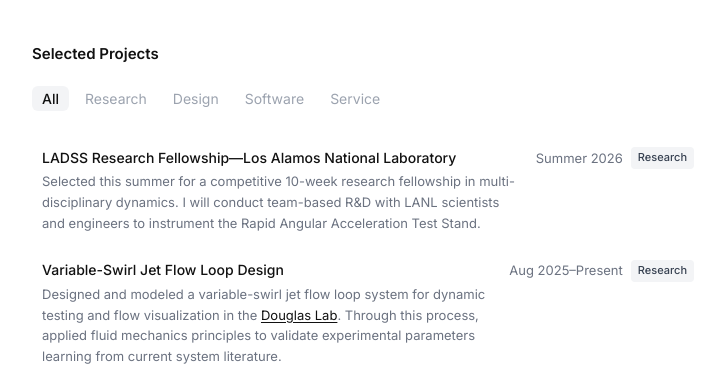
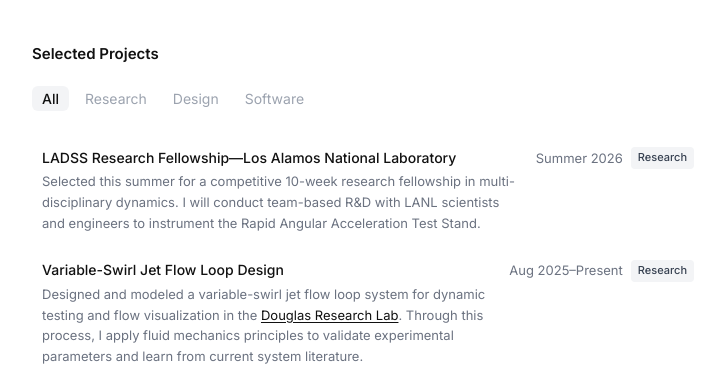
Before and after one commit to rachelawhite53/RW_Portfolio, a plain HTML site: page index.html in a window 1280 px wide. Shown: the part 364-754 px from the top of the page, without its empty margins (272-990 px from the left). Drawn offline with Linux system fonts and the light colour scheme.

Commit message:
updated verbage and removed a tab or two

```diff
--- a/index.html
+++ b/index.html
@@ -291,7 +291,6 @@
       <button class="filter-btn" data-filter="research">Research</button>
       <button class="filter-btn" data-filter="design">Design</button>
       <button class="filter-btn" data-filter="software">Software</button>
-      <button class="filter-btn" data-filter="service">Service</button>
     </div>
 
     <div class="project-list">
@@ -310,7 +309,7 @@
       <div class="project-item" data-category="software" style="cursor: default;">
         <div class="project-left">
           <div class="project-title"><a href="https://rachelawhite53.github.io/RW_Portfolio/calcs.html" target="_blank" style="color: inherit; text-decoration: none;">Variable-Swirl Jet Flow Loop Design</a></div>
-          <div class="project-desc">Designed and modeled a variable-swirl jet flow loop system for dynamic testing and flow visualization in the <a href="https://douglas.pratt.duke.edu" target="_blank">Douglas Lab</a>. Through this process, applied fluid mechanics principles to validate experimental parameters learning from current system literature.</div>
+          <div class="project-desc">Designed and modeled a variable-swirl jet flow loop system for dynamic testing and flow visualization in the <a href="https://douglas.pratt.duke.edu/" target="_blank">Douglas Research Lab</a>. Through this process, I apply fluid mechanics principles to validate experimental parameters and learn from current system literature.</div>
         </div>
         <div class="project-right">
           <span class="project-date">Aug 2025–Present</span>
```
